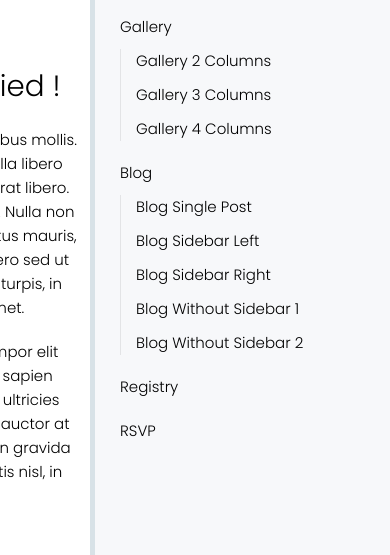
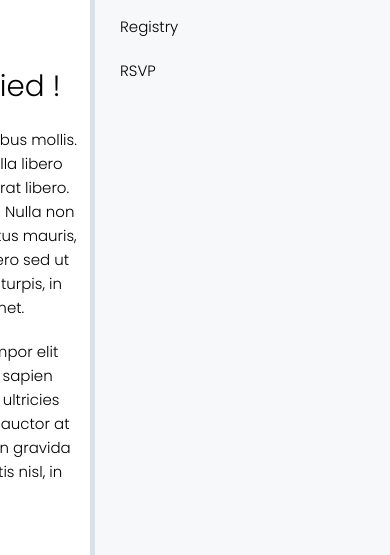
Before and after one commit to javierbailey/wedding, a plain HTML site: page rsvp.html in a window 390 px wide. Both pictures are taken after a click on the button 358 px from the left and 33 px from the top of the page. Shown: the part 277-832 px from the top of the page. Drawn offline with Linux system fonts and the light colour scheme; some packages are replaced by stand-ins of ours.

Commit message:
rsvp update

```diff
--- a/rsvp.html
+++ b/rsvp.html
@@ -2,15 +2,19 @@
 <!--[if lt IE 7 ]><html class="ie ie6" lang="en"> <![endif]-->
 <!--[if IE 7 ]><html class="ie ie7" lang="en"> <![endif]-->
 <!--[if IE 8 ]><html class="ie ie8" lang="en"> <![endif]-->
-<!--[if (gte IE 9)|!(IE)]><!--><html lang="en"> <!--<![endif]-->
+<!--[if (gte IE 9)|!(IE)]><!-->
+<html lang="en">
+<!--<![endif]-->
+
 <head>
 	<meta charset="utf-8">
 	<meta http-equiv="X-UA-Compatible" content="IE=edge">
 
 	<!-- Page Title -->
-	<title>Neela - Responsive One/Multi-Page Wedding HTML5 Template</title>
+	<title>Sara-Lee & Javier 2023</title>
 
-	<meta name="keywords" content="one-page, single page, multi-page, wedding template, retina ready, responsive, modern html5 template, bootstrap, css3, wedding, venue">
+	<meta name="keywords"
+		content="one-page, single page, multi-page, wedding template, retina ready, responsive, modern html5 template, bootstrap, css3, wedding, venue">
 	<meta name="description" content="Neela - Responsive One/Multi-Page Wedding HTML5 Template">
 	<meta name="author" content="Wisely Themes">
 
@@ -47,18 +51,20 @@
 	<script src="js/modernizr-3.6.0.min.js"></script>
 
 </head>
+
 <body>
 
 	<!-- BEGIN PRELOADER -->
 	<div id="preloader">
 		<div class="loading-heart">
 			<svg viewBox="0 0 512 512" width="100">
-				<path d="M462.3 62.6C407.5 15.9 326 24.3 275.7 76.2L256 96.5l-19.7-20.3C186.1 24.3 104.5 15.9 49.7 62.6c-62.8 53.6-66.1 149.8-9.9 207.9l193.5 199.8c12.5 12.9 32.8 12.9 45.3 0l193.5-199.8c56.3-58.1 53-154.3-9.8-207.9z" />
+				<path
+					d="M462.3 62.6C407.5 15.9 326 24.3 275.7 76.2L256 96.5l-19.7-20.3C186.1 24.3 104.5 15.9 49.7 62.6c-62.8 53.6-66.1 149.8-9.9 207.9l193.5 199.8c12.5 12.9 32.8 12.9 45.3 0l193.5-199.8c56.3-58.1 53-154.3-9.8-207.9z" />
 			</svg>
 			<div class="preloader-title">
-				Isabella<br>
+				Sara<br>
 				<small>&</small><br>
-				Andrew
+				Javier
 			</div>
 		</div>
 	</div>
@@ -74,7 +80,7 @@
 				<div class="container">
 					<div class="row">
 						<div class="col-sm-12">
-							<a href="index.html" class="nav-logo"><img src="images/logo.png" alt="Neela" /></a>
+							<a href="index.html" class="nav-logo"><img src="images/logo-jb.png" alt="jb" /></a>
 
 							<!-- BEGIN MAIN MENU -->
 							<nav class="navbar">
@@ -85,39 +91,33 @@
 									<li><a href="about-us.html">About Us</a></li>
 
 									<li class="dropdown">
-										<a href="wedding-details.html" data-toggle="dropdown" data-hover="dropdown">The Wedding<b class="caret"></b></a>
+										<a href="wedding-details.html" data-toggle="dropdown" data-hover="dropdown">The
+											Wedding<b class="caret"></b></a>
 										<ul class="dropdown-menu">
 											<li><a href="wedding-details.html">Wedding Details</a></li>
 											<li><a href="wedding-party.html">Wedding Party</a></li>
 										</ul>
 									</li>
 
-									<li class="dropdown">
-										<a href="gallery.html" data-toggle="dropdown" data-hover="dropdown">Gallery<b class="caret"></b></a>
+									<!--<li class="dropdown">
+										<a href="gallery.html" data-toggle="dropdown" data-hover="dropdown">Gallery<b
+												class="caret"></b></a>
 										<ul class="dropdown-menu">
 											<li><a href="gallery.html">Gallery 2 Columns</a></li>
 											<li><a href="gallery-2.html">Gallery 3 Columns</a></li>
 											<li><a href="gallery-3.html">Gallery 4 Columns</a></li>
 										</ul>
-									</li>
+									</li>-->
 
-									<li class="dropdown">
-										<a href="blog-listing-sidebar-right.html" data-toggle="dropdown" data-hover="dropdown">Blog<b class="caret"></b></a>
-										<ul class="dropdown-menu">
-											<li><a href="blog-single-post.html">Blog Single Post</a></li>
-											<li><a href="blog-listing-sidebar-left.html">Blog Sidebar Left</a></li>
-											<li><a href="blog-listing-sidebar-right.html">Blog Sidebar Right</a></li>
-											<li><a href="blog-listing-no-sidebar-1.html">Blog Without Sidebar 1</a></li>
-											<li><a href="blog-listing-no-sidebar-2.html">Blog Without Sidebar 2</a></li>
-										</ul>
-									</li>
 
-									<li><a href="gift-registry.html">Registry</a></li>
 
-									<li><a class="active" href="rsvp.html">RSVP</a></li>
+									<li><a class="active" href="gift-registry.html">Registry</a></li>
+
+									<li><a href="rsvp.html">RSVP</a></li>
 								</ul>
 
-								<button id="nav-mobile-btn"><i class="fas fa-bars"></i></button><!-- Mobile menu button -->
+								<button id="nav-mobile-btn"><i class="fas fa-bars"></i></button>
+								<!-- Mobile menu button -->
 							</nav>
 							<!-- END MAIN MENU -->
 
@@ -156,8 +156,15 @@
 						<div class="row gx-6">
 							<div class="col-xl-6 col-lg-5 overflow-image-wrapper center">
 								<h2 class="title">We're getting married !</h2>
-								<p>Phasellus a sapien tincidunt nunc dapibus mollis. Etiam ultricies bibendum sodales. Nulla libero tortor, auctor at elit ut, pharetra placerat libero. Aenean gravida in libero sed tincidunt. Nulla non mattis nisl, in imperdiet justo. Proin metus mauris, gravida vel ante et, ornare laoreet libero sed ut quam vitae. Aenean aliquam augue turpis, in tempor elit condimentum sit amet.</p>
-								<p>Aenean aliquam augue turpis, in tempor elit condimentum sit amet. Phasellus a sapien tincidunt nunc dapibus mollis. Etiam ultricies bibendum sodales. Nulla libero tortor, auctor at elit ut, pharetra placerat libero. Aenean gravida in libero sed tincidunt. Nulla non mattis nisl, in imperdiet justo.</p>
+								<p>Phasellus a sapien tincidunt nunc dapibus mollis. Etiam ultricies bibendum sodales.
+									Nulla libero tortor, auctor at elit ut, pharetra placerat libero. Aenean gravida in
+									libero sed tincidunt. Nulla non mattis nisl, in imperdiet justo. Proin metus mauris,
+									gravida vel ante et, ornare laoreet libero sed ut quam vitae. Aenean aliquam augue
+									turpis, in tempor elit condimentum sit amet.</p>
+								<p>Aenean aliquam augue turpis, in tempor elit condimentum sit amet. Phasellus a sapien
+									tincidunt nunc dapibus mollis. Etiam ultricies bibendum sodales. Nulla libero
+									tortor, auctor at elit ut, pharetra placerat libero. Aenean gravida in libero sed
+									tincidunt. Nulla non mattis nisl, in imperdiet justo.</p>
 
 								<blockquote class="neela-quote small extra-margin">
 									Please, confirm your attendance<br>on or before 24th of July
@@ -165,7 +172,9 @@
 
 								<ul class="contact-info">
 									<li><span>Phone:</span> +0012 345-6789-101</li>
-									<li><span>E-mail:</span> <a href="mailto:isabella.andrew@example.com">isabella.andrew@example.com</a></li>
+									<li><span>E-mail:</span> <a
+											href="mailto:isabella.andrew@example.com">isabella.andrew@example.com</a>
+									</li>
 								</ul>
 
 								<ul class="sn-icons">
@@ -183,29 +192,34 @@
 									<form id="form-rsvp" method="post" action="#">
 
 										<div class="form-floating">
-											<input type="text" name="Name" id="name" placeholder="Your Name*" class="form-control required fromName">
+											<input type="text" name="Name" id="name" placeholder="Your Name*"
+												class="form-control required fromName">
 											<label for="name">Your Name*</label>
 										</div>
 
 										<div class="form-floating">
-											<input type="email" name="E-mail" id="email" placeholder="E-mail*" class="form-control required fromEmail">
+											<input type="email" name="E-mail" id="email" placeholder="E-mail*"
+												class="form-control required fromEmail">
 											<label for="email">E-mail*</label>
 										</div>
 
 										<div class="form-check-wrapper">
 											<div class="form-check form-check-inline">
-												<input class="form-check-input required" type="radio" name="Attend wedding" id="attend_wedding_yes">
+												<input class="form-check-input required" type="radio"
+													name="Attend wedding" id="attend_wedding_yes">
 												<label for="attend_wedding_yes">Yes, I will attend.</label>
 											</div>
 
 											<div class="form-check form-check-inline">
-												<input class="form-check-input required" type="radio" name="Attend wedding" id="attend_wedding_no">
+												<input class="form-check-input required" type="radio"
+													name="Attend wedding" id="attend_wedding_no">
 												<label for="attend_wedding_no">Sorry, I can't come.</label>
 											</div>
 										</div>
 
 										<div class="form-floating">
-											<select class="form-select" aria-label="Number of guests" name="Number of Guests" id="num_guests">
+											<select class="form-select" aria-label="Number of guests"
+												name="Number of Guests" id="num_guests">
 												<option value="0">0</option>
 												<option value="1">1</option>
 												<option value="2">2</option>
@@ -219,7 +233,8 @@
 											<label for="num_guests">Number of guests</label>
 										</div>
 
-										<fieldset class="form-check-wrapper required" name="Meal Preferences" id="meal_pref">
+										<fieldset class="form-check-wrapper required" name="Meal Preferences"
+											id="meal_pref">
 											<label>Meal Preferences:</label>
 
 											<div class="form-check">
@@ -237,14 +252,16 @@
 											</div>
 
 											<div class="form-check">
-												<input class="form-check-input" type="checkbox" value="" id="meal_vegetarian">
+												<input class="form-check-input" type="checkbox" value=""
+													id="meal_vegetarian">
 												<label for="meal_vegetarian">
 													Vegetarian
 												</label>
 											</div>
 
 											<div class="form-check">
-												<input class="form-check-input" type="checkbox" value="" id="meal_gluten_free">
+												<input class="form-check-input" type="checkbox" value=""
+													id="meal_gluten_free">
 												<label for="meal_gluten_free">
 													Gluten free
 												</label>
@@ -252,7 +269,8 @@
 										</fieldset>
 
 										<div class="form-floating">
-											<textarea id="message" name="Message" placeholder="Message" class="form-control" rows="4"></textarea>
+											<textarea id="message" name="Message" placeholder="Message"
+												class="form-control" rows="4"></textarea>
 											<label for="message">Message</label>
 										</div>
 
@@ -274,7 +292,7 @@
 
 				<!-- BEGIN WEDDING LOCATION SECTION -->
 				<div id="location">
-					<div class="gmap" id="map_canvas_full" ></div>
+					<div class="gmap" id="map_canvas_full"></div>
 
 					<div class="map_pins_full">
 						<ul class="pins">
@@ -306,7 +324,9 @@
 								<ul class="contact-info">
 									<li><span>Visit Us:</span> 4181 Birchwood Ave Seal Beach, CA</li>
 									<li><span>Phone:</span> +0012 345-6789-101</li>
-									<li><span>E-mail:</span> <a href="mailto:isabella.andrew@example.com">isabella.andrew@example.com</a></li>
+									<li><span>E-mail:</span> <a
+											href="mailto:isabella.andrew@example.com">isabella.andrew@example.com</a>
+									</li>
 								</ul>
 
 								<ul class="sn-icons">
@@ -335,12 +355,15 @@
 							<div class="widget widget-newsletter light">
 								<h2 class="widget-title">Subscribe to our Newsletter</h2>
 
-								<p>Lorem ipsum dolor sit amet, consectetur adipiscing elit. Aenean commodo ligula eget dolor aenean massa.</p>
+								<p>Lorem ipsum dolor sit amet, consectetur adipiscing elit. Aenean commodo ligula eget
+									dolor aenean massa.</p>
 
 								<form class="searchform" role="search" method="get" action="#">
 									<div class="form-floating">
-										<button type="submit" id="submit_btn" class="search-submit"><i class="far fa-envelope"></i></button>
-										<input type="text" id="nl_email" class="form-control" name="nl_email" placeholder="E-mail" value="">
+										<button type="submit" id="submit_btn" class="search-submit"><i
+												class="far fa-envelope"></i></button>
+										<input type="text" id="nl_email" class="form-control" name="nl_email"
+											placeholder="E-mail" value="">
 										<label for="nl_email">E-mail</label>
 									</div>
 								</form>
@@ -387,4 +410,5 @@
 	<script src="js/scripts.js"></script>
 
 </body>
+
 </html>
```
Also changed, not shown: gift-registry.html (+4 -4 lines).
